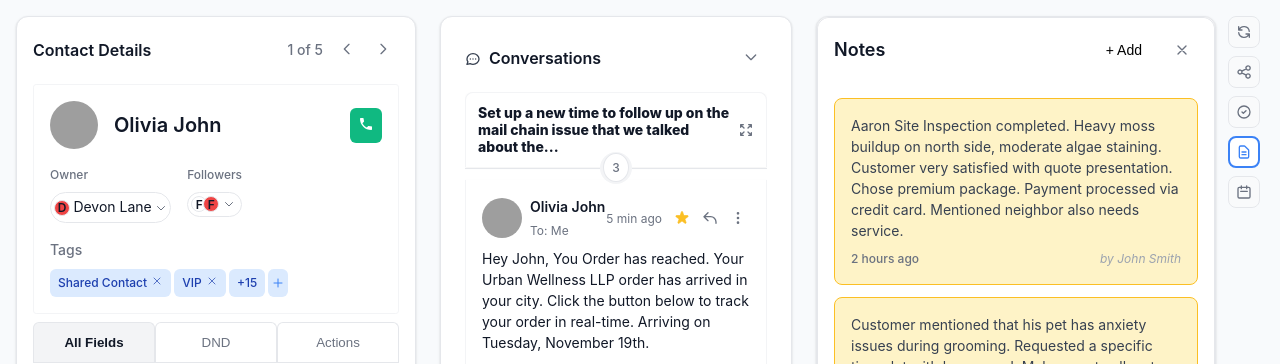
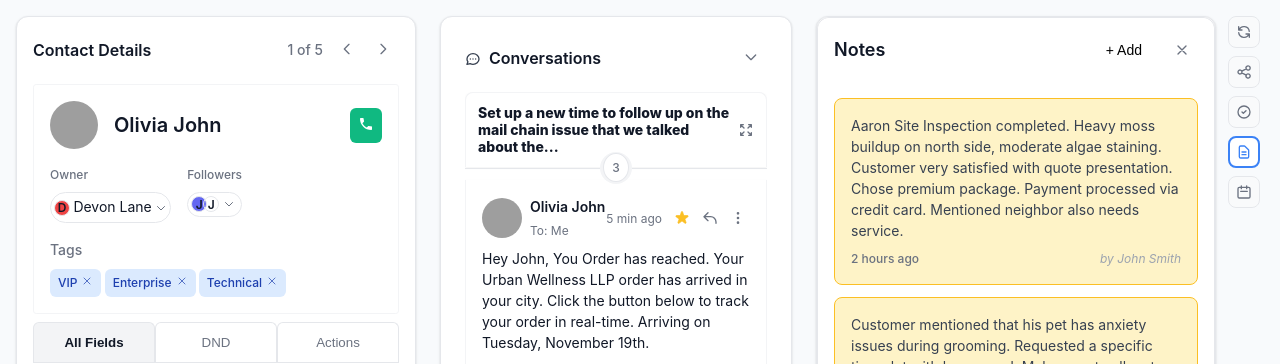
Before and after one commit to Ace0611/crm-contact-page, a React (Vite) app: page / in a window 1280 px wide. Shown: the top 364 px of the page. Built offline with nearby package versions, Linux system fonts and the light colour scheme; grey boxes are pictures that could not be loaded.

Commit message:
contact page improvements related to dynamically loading data

```diff
--- a/src/assets/contactFields.json
+++ b/src/assets/contactFields.json
@@ -18,7 +18,8 @@
         { "key": "city", "label": "City", "type": "string" },
         { "key": "country", "label": "Country", "type": "radio" },
         { "key": "owner", "label": "Owner", "type": "radio" },
-        { "key": "followers", "label": "Followers", "type": "multi-select" }
+        { "key": "followers", "label": "Followers", "type": "multi-select" },
+        { "key": "tags", "label": "Tags", "type": "chips" }
       ]
     },
     {
--- a/src/components/organisms/ContactDetailsPanel.tsx
+++ b/src/components/organisms/ContactDetailsPanel.tsx
@@ -82,6 +82,80 @@ export default function ContactDetailsPanel({ contacts, fields, className = '' }
   const shouldExpandContact = !isContactCollapsed || (searchTerm && contactFolder && hasVisibleFields(contactFolder.fields))
   const shouldExpandAdditionalInfo = !isAdditionalInfoCollapsed || (searchTerm && additionalInfoFolder && hasVisibleFields(additionalInfoFolder.fields))
   const shouldExpandDriverPreferences = !isDriverPreferencesCollapsed || (searchTerm && driverPreferencesFolder && hasVisibleFields(driverPreferencesFolder.fields))
+
+  // Render meta fields (Owner, Followers) dynamically
+  const renderMetaFields = () => {
+    const metaFields = ['owner', 'followers']
+    return metaFields.map(fieldKey => {
+      const field = fields.folders
+        .flatMap(folder => folder.fields)
+        .find(f => f.key === fieldKey)
+
+      if (!field) return null
+
+      const value = getFieldValue(fieldKey)
+      if (!value) return null
+
+      if (fieldKey === 'owner') {
+        return (
+          <div key={fieldKey} className="meta-item">
+            <label>{field.label}</label>
+            <div className="meta-value">
+              <Avatar name={value ? value.split(' ').map((n: string) => n[0]).join('') : 'DL'} size="sm" />
+              <span>{value}</span>
+              <svg className="w-3 h-3" fill="none" stroke="currentColor" viewBox="0 0 24 24">
+                <path strokeLinecap="round" strokeLinejoin="round" strokeWidth={2} d="M19 9l-7 7-7-7" />
+              </svg>
+            </div>
+          </div>
+        )
+      }
+
+      if (fieldKey === 'followers' && Array.isArray(value)) {
+        return (
+          <div key={fieldKey} className="meta-item">
+            <label>{field.label}</label>
+            <div className="meta-value">
+              <div className="followers-avatars">
+                {value.slice(0, 2).map((follower, index) => (
+                  <Avatar key={index} name={follower.split(' ').map((n: string) => n[0]).join('')} size="sm" />
+                ))}
+              </div>
+              <svg className="w-3 h-3" fill="none" stroke="currentColor" viewBox="0 0 24 24">
+                <path strokeLinecap="round" strokeLinejoin="round" strokeWidth={2} d="M19 9l-7 7-7-7" />
+              </svg>
+            </div>
+          </div>
+        )
+      }
+
+      return null
+    }).filter(Boolean)
+  }
+
+  // Render tags dynamically
+  const renderTags = () => {
+    const tags = getFieldValue('tags')
+    if (!Array.isArray(tags) || tags.length === 0) return null
+
+    return (
+      <div className="contact-tags">
+        <label className="tag-label">Tags</label>
+        <div className="tag-container">
+          {tags.map((tag, index) => (
+            <span key={index} className="tag tag-blue">
+              {tag}
+              <button className="tag-remove">
+                <svg className="w-3 h-3" fill="none" stroke="currentColor" viewBox="0 0 24 24">
+                  <path strokeLinecap="round" strokeLinejoin="round" strokeWidth={2} d="M6 18L18 6M6 6l12 12" />
+                </svg>
+              </button>
+            </span>
+          ))}
+        </div>
+      </div>
+    )
+  }
 
   // Render fields for a folder
   const renderFolderFields = (folderFields: Array<{key: string, label: string, type: string}>) => {
@@ -170,57 +244,10 @@ export default function ContactDetailsPanel({ contacts, fields, className = '' }
         </div>
 
         <div className="contact-meta">
-          <div className="meta-item">
-            <label>Owner</label>
-            <div className="meta-value">
-              <Avatar name="DL" size="sm" />
-              <span>Devon Lane</span>
-              <svg className="w-3 h-3" fill="none" stroke="currentColor" viewBox="0 0 24 24">
-                <path strokeLinecap="round" strokeLinejoin="round" strokeWidth={2} d="M19 9l-7 7-7-7" />
-              </svg>
-            </div>
-          </div>
-          <div className="meta-item">
-            <label>Followers</label>
-            <div className="meta-value">
-              <div className="followers-avatars">
-                <Avatar name="F1" size="sm" />
-                <Avatar name="F2" size="sm" />
-              </div>
-              <svg className="w-3 h-3" fill="none" stroke="currentColor" viewBox="0 0 24 24">
-                <path strokeLinecap="round" strokeLinejoin="round" strokeWidth={2} d="M19 9l-7 7-7-7" />
-              </svg>
-            </div>
-          </div>
+          {renderMetaFields()}
         </div>
 
-        <div className="contact-tags">
-          <label className="tag-label">Tags</label>
-          <div className="tag-container">
-            <span className="tag tag-blue">
-              Shared Contact
-              <button className="tag-remove">
-                <svg className="w-3 h-3" fill="none" stroke="currentColor" viewBox="0 0 24 24">
-                  <path strokeLinecap="round" strokeLinejoin="round" strokeWidth={2} d="M6 18L18 6M6 6l12 12" />
-                </svg>
-              </button>
-            </span>
-            <span className="tag tag-blue">
-              VIP
-              <button className="tag-remove">
-                <svg className="w-3 h-3" fill="none" stroke="currentColor" viewBox="0 0 24 24">
-                  <path strokeLinecap="round" strokeLinejoin="round" strokeWidth={2} d="M6 18L18 6M6 6l12 12" />
-                </svg>
-              </button>
-            </span>
-            <span className="tag tag-blue">+15</span>
-            <button className="btn-add-tag">
-              <svg className="w-3 h-3" fill="none" stroke="currentColor" viewBox="0 0 24 24">
-                <path strokeLinecap="round" strokeLinejoin="round" strokeWidth={2} d="M12 4v16m8-8H4" />
-              </svg>
-            </button>
-          </div>
-        </div>
+        {renderTags()}
       </div>
 
       {/* Navigation Tabs */}
```
Also changed, not shown: src/components/organisms/CRMDashboard.tsx (+0 -8 lines).
